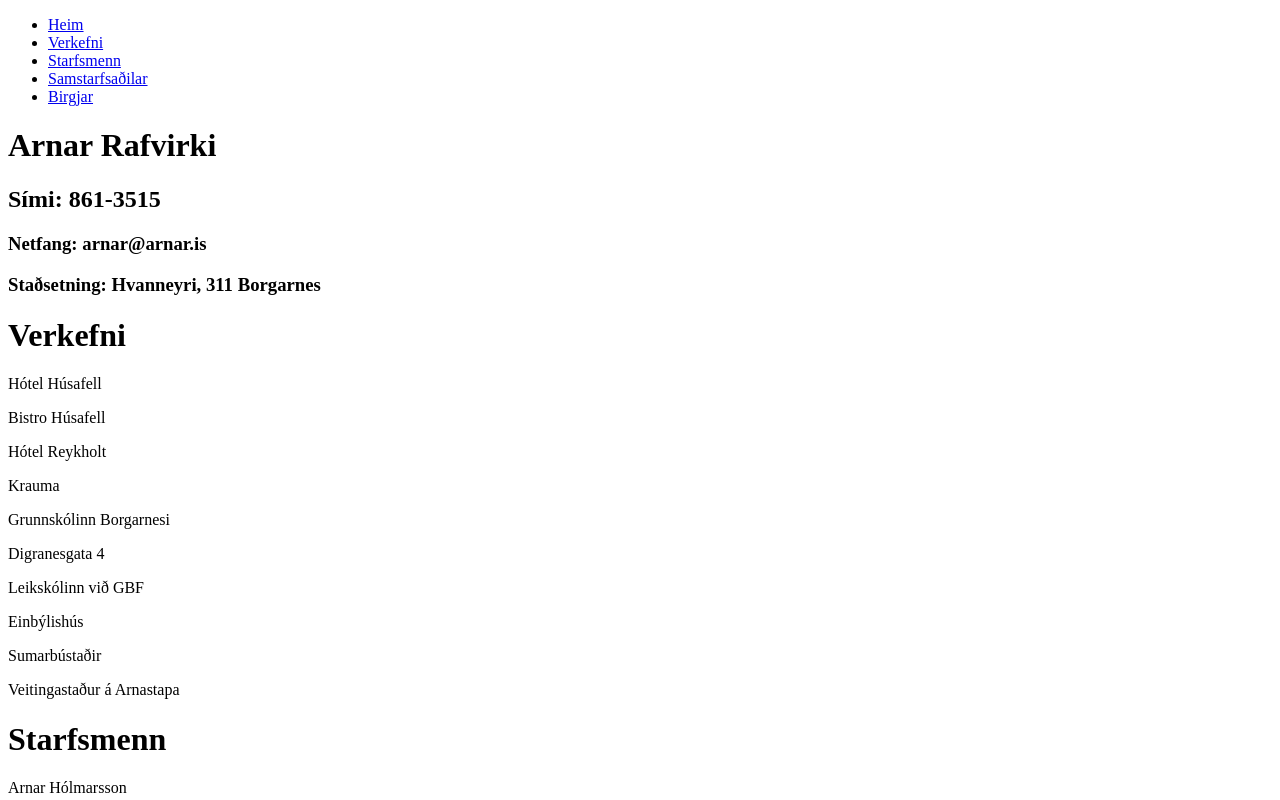
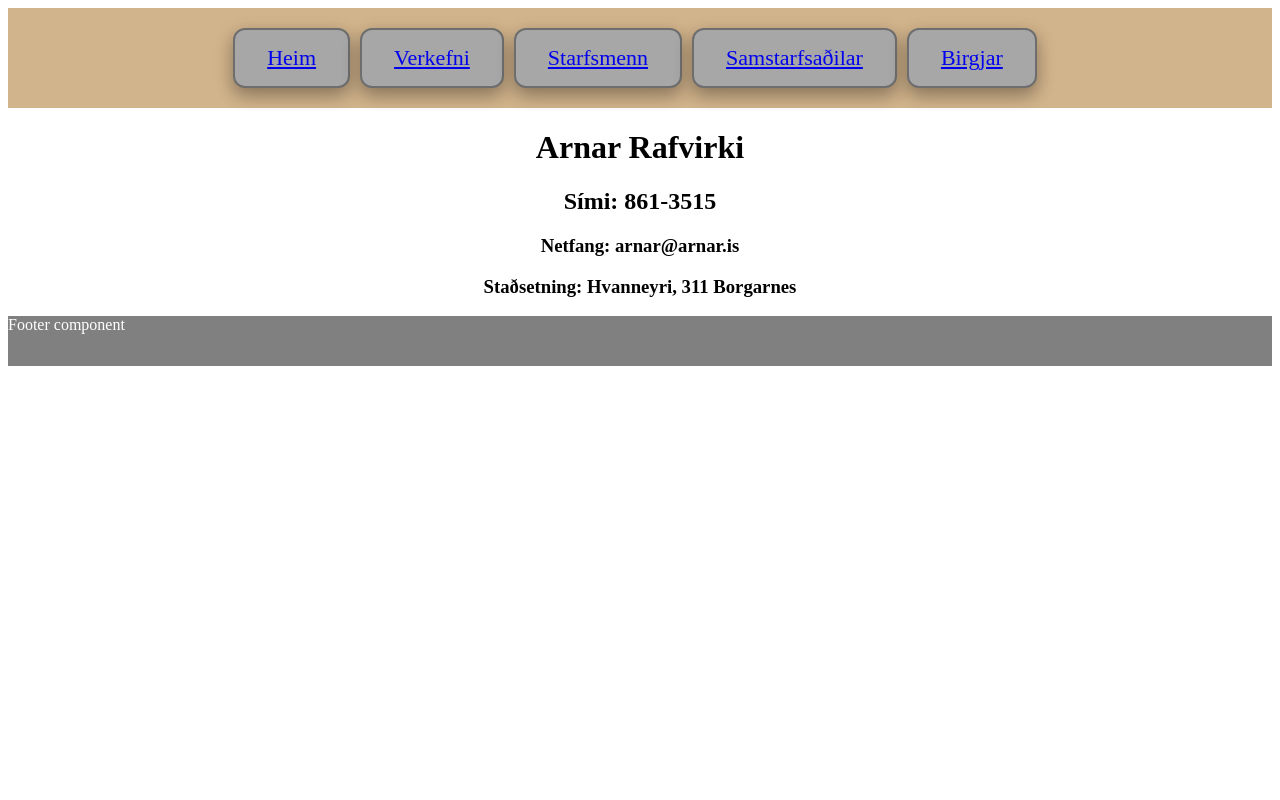
Before and after one commit to antoniofreyr/antoniofreyr.github.io, a React app: page / in a window 1280 px wide. Shown: the top 800 px of the page. Built offline with nearby package versions, Linux system fonts and the light colour scheme; the HTML template or start-up script is replaced by a standard one.

Commit message:
nett stoff

```diff
--- a/src/Components/App.jsx
+++ b/src/Components/App.jsx
@@ -8,6 +8,7 @@ import Verkefni from './Verkefni';
 import Starfsmenn from './Starfsmenn';
 import Samstarfsaðilar from './Samstarfsaðilar';
 import Birgjar from './Birgjar';
+import '../styles.css';
 class App extends Component {
     render() {
         return (
@@ -15,10 +16,10 @@ class App extends Component {
                 <div>
                     <NavBar />
                     <Route name="home" exact path="/" component={HomePage} />
-                    <Verkefni />
-                    <Starfsmenn />
-                    <Samstarfsaðilar />
-                    <Birgjar />
+                    <Route name="verkefni" exact path="/verkefni" component={Verkefni} />
+                    <Route name="starfsmenn" exact path="/starfsmenn" component={Starfsmenn} />
+                    <Route name="Samstarfsaðilar" exact path="/samstarfsadilar" component={Samstarfsaðilar} />
+                    <Route name="birgjar" exact path="/birgjar" component={Birgjar} />
                     <Footer />
                 </div>
             </Router>
--- a/src/Components/Birgjar.jsx
+++ b/src/Components/Birgjar.jsx
@@ -2,6 +2,7 @@ import React, { Component } from 'react';
 class Birgjar extends Component {
     render() {
         return (
+
           <div>
               <h1>Birgjar</h1>
               <p>
@@ -12,6 +13,7 @@ class Birgjar extends Component {
               </p>
 
           </div>
+
         )
     }
 }
--- a/src/Components/HeaderComponent/NavBar.jsx
+++ b/src/Components/HeaderComponent/NavBar.jsx
@@ -6,10 +6,10 @@ class NavBar extends Component {
           <header>
               <ul id="headerButtons">
                   <li className="heimButton"><Link to="">Heim</Link></li>
-                    <li className="verkefniButton"><Link to="">Verkefni</Link></li>
-                    <li className="starfsmennButton"><Link to="">Starfsmenn</Link></li>
-                    <li className="samstarfButton"><Link to="">Samstarfsaðilar</Link></li>
-                    <li className="birgjarButton"><Link to="">Birgjar</Link></li>
+                  <li className="verkefniButton"><Link to="/verkefni">Verkefni</Link></li>
+                  <li className="starfsmennButton"><Link to="/starfsmenn">Starfsmenn</Link></li>
+                  <li className="samstarfButton"><Link to="/samstarfsadilar">Samstarfsaðilar</Link></li>
+                  <li className="birgjarButton"><Link to="/birgjar">Birgjar</Link></li>
               </ul>
           </header>
       )
--- /dev/null
+++ b/src/index.html
@@ -0,0 +1,11 @@
+
+<!DOCTYPE html>
+<html>
+    <head>
+        <meta charset="utf-8">
+        <title>Arnar Rafvirki</title>
+    </head>
+    <body>
+        <div id="app"></div>
+    </body>
+</html>
--- /dev/null
+++ b/src/styles.css
@@ -0,0 +1,55 @@
+header {
+	background-color: tan;
+	width: 100%;
+	height: 100px;
+	color: white;
+}
+#headerButtons {
+	list-style-type: none;
+	margin: 0;
+	padding: 0;
+}
+
+footer {
+	display: block;
+	width: 100%;
+	height: 50px;
+	background-color: grey;
+	color: white;
+}
+
+ul#headerButtons {
+	min-width: 696px;
+	list-style: none;
+	padding-top: 20px;
+	text-align: center;
+}
+
+ul#headerButtons li {
+	background-color: rgb(167, 167, 167) ;
+	border: solid 2px;
+	border-color: rgb(110, 110, 110);
+	color: white;
+	padding: 15px 32px;
+	text-align: center;
+	text-decoration: none;
+	display: inline-block;
+	font-size: 22px;
+	margin-right: 10px;
+	border-radius: 12px;
+	box-shadow: 0 8px 16px 0 rgba(0,0,0,0.2), 0 6px 20px 0 rgba(0,0,0,0.19);
+	cursor: pointer;
+}
+
+ul#headerButtons li:hover {
+	background-color: rgb(110, 110, 110);
+}
+
+ul#headerButtons li:active {
+	box-shadow: 0 5px rgb(126, 126, 126);
+	transform: translateY(1px);
+  }
+
+.HomeScreen {
+	text-align: center;
+}
--- a/webpack.config.js
+++ b/webpack.config.js
@@ -2,6 +2,7 @@ const path = require('path');
 const SRC_DIR = path.join(__dirname, '/src');
 const DIST_DIR = path.join(__dirname, '/dist');
 const webpack = require('webpack');
+const HtmlWebpackPlugin = require('html-webpack-plugin');
 module.exports = {
     entry: `${SRC_DIR}/index.jsx`,
     output: {
@@ -13,6 +14,7 @@ module.exports = {
     },
     module: {
         rules: [
+
             {
                 test: /\.css$/,
                 loader: 'style-loader!css-loader'
@@ -27,6 +29,7 @@ module.exports = {
             },
             {
                 test: /\.jsx?/,
+                exclude: /node_modules/,
                 include: SRC_DIR,
                 loader: 'babel-loader',
                 query: {
@@ -35,9 +38,21 @@ module.exports = {
             }
         ]
     },
+    watch: true,
+    devServer: {
+      contentBase: path.join(__dirname, 'dist'),
+      compress: true,
+      port: 9000,
+      open: true,
+      historyApiFallback: true
+    },
     plugins: [
         new webpack.DefinePlugin({
             'process.env.NODE_ENV': JSON.stringify('production')
-        })
+        }),
+        new HtmlWebpackPlugin({
+        template: './src/index.html',
+        filename:'./index.html'
+    })
     ]
 };
```
Also changed, not shown: package.json (+13 -4 lines), src/Components/FooterComponent/Footer.jsx (line endings or trailing spaces), src/Components/Starfsmenn.jsx (line endings or trailing spaces), 5 other files (tests, documents, lock files or other folders). Lines whose indentation alone changed are shown as unchanged.
